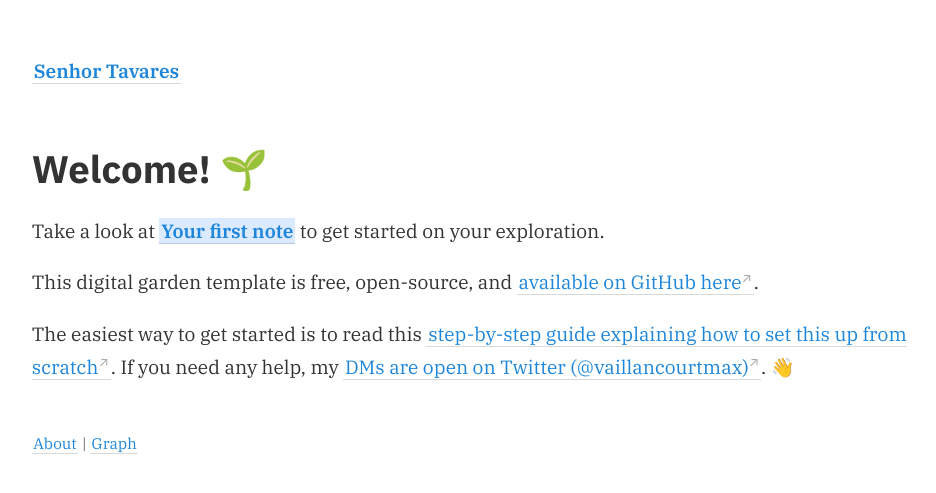
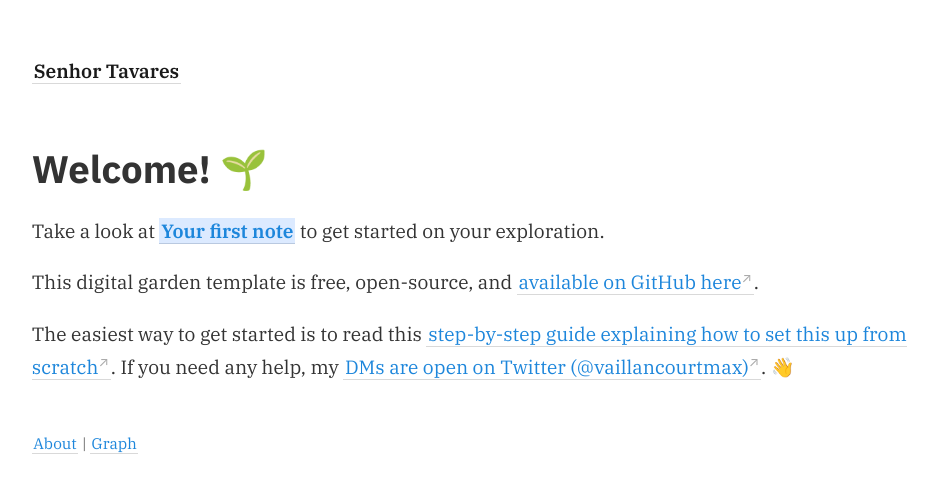
Before and after one commit to macedotavares/senhortavares, a Jekyll site: the page built from _pages/index.md, in a window 1280 px wide. Shown: the top 493 px of the page, without its empty margins (45-981 px from the left). Built offline with Jekyll 4.4.1, drawn with Linux system fonts in a browser that asks for light colours.

Commit message:
title color

```diff
--- a/_includes/nav.html
+++ b/_includes/nav.html
@@ -1,3 +1,3 @@
 <div>
-    <a class="internal-link" href="{{ site.baseurl }}/"><b>{{ site.title }}</b></a>
+    <a style="color: hsl(0, 0%, 10%)" class="internal-link" href="{{ site.baseurl }}/"><b>{{ site.title }}</b></a>
 </div>
```
